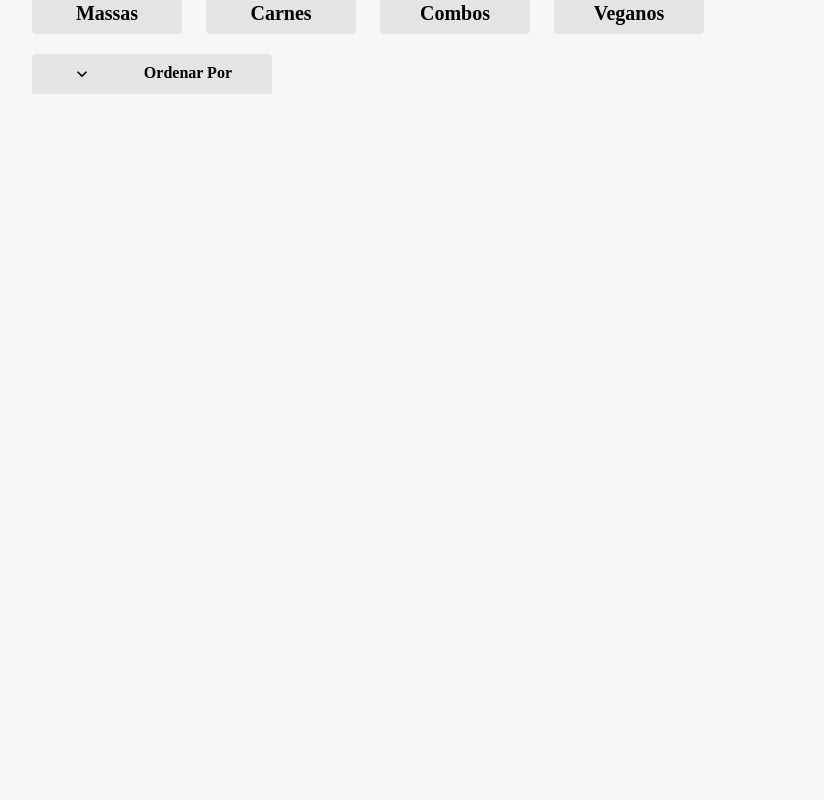
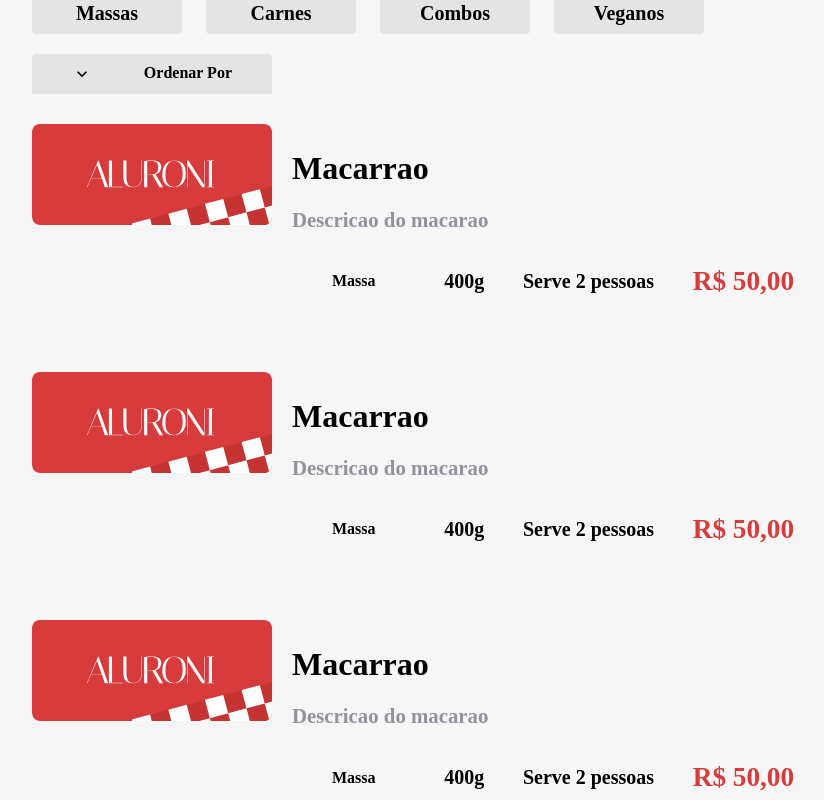
Before and after one commit to diogodoi/learning_React, a React (Create React App) app in the folder second-app/: page / in a window 1280 px wide. Shown: the part 660-1460 px from the top of the page, without its empty margins (168-992 px from the left). Before the commit the page ends 834 px from the top, so only its background shows below. Built offline with nearby package versions, Linux system fonts and the light colour scheme; a web font is replaced by a local one.

Commit message:
Criando a lista de items

```diff
--- /dev/null
+++ b/second-app/src/pages/Cardapio/Itens/Item/Item.module.scss
@@ -0,0 +1,120 @@
+@import "styles/variaveis";
+@import "styles/breakingpoints";
+
+$massas: #d73b3b;
+$carnes: #30201e;
+$combos: #e6c864;
+$veganos: #80aa40;
+
+.item {
+    display: flex;
+    flex-wrap: wrap;
+    width: 90%;
+
+    &__imagem {
+        min-width: 240px;
+
+        @media (max-width: $desktop_xsm) {
+            width: 100%;
+        }
+
+        img {
+            border-radius: 8px;
+            width: 100%;
+        }
+    }
+
+    &__descricao {
+        display: flex;
+        flex: 1;
+        flex-direction: column;
+        flex-wrap: wrap;
+        justify-content: space-around;
+        padding: 0 20px;
+
+        @media (max-width: $desktop_xsm) {
+            flex-direction: row;
+            margin-top: 20px;
+            padding: 0;
+        }
+    }
+
+    &__titulo {
+        h2 {
+            font-size: 2rem;
+            font-weight: bold;
+            margin-bottom: 20px;
+        }
+
+        p {
+            color: $dark-grey;
+            font-size: 1.3rem;
+            font-weight: 600;
+            max-width: 600px;
+            margin-bottom: 20px;
+        }
+    }
+
+    &__tags {
+        display: flex;
+        flex-wrap: wrap;
+        justify-content: space-between;
+        margin-bottom: 20px;
+        max-width: 700px;
+
+        @media (max-width: $desktop_xsm) {
+            justify-content: flex-end;
+        }
+
+        @media (max-width: $mobile) {
+            justify-content: flex-start;
+        }
+
+        >div {
+            margin: 10px;
+        }
+    }
+
+    &__tipo {
+        align-items: center;
+        border-radius: 2px;
+        display: flex;
+        font-weight: bold;
+        height: 40px;
+        justify-content: center;
+        padding: 10px 30px;
+
+        &__massas {
+            background-color: $massas;
+            color: white;
+        }
+
+        &__carnes {
+            background-color: $carnes;
+            color: white;
+        }
+
+        &__combos {
+            background-color: $combos;
+        }
+
+        &__veganos {
+            background-color: $veganos;
+        }
+    }
+
+    &__porcao,
+    &__qtdpessoas,
+    &__valor {
+        align-items: center;
+        display: flex;
+        font-size: 1.25rem;
+        font-weight: bold;
+        justify-content: center;
+    }
+
+    &__valor {
+        color: $red;
+        font-size: 1.7rem;
+    }
+}
--- /dev/null
+++ b/second-app/src/pages/Cardapio/Itens/Item/index.tsx
@@ -0,0 +1,31 @@
+import styles from './Item.module.scss'
+import logo from 'assets/logo.svg'
+export default function Item() {
+    return (
+        <div className={styles.item}>
+            <div className={styles.item__imagem}>
+                <img src={logo} alt="imagem" />
+            </div>
+            <div className={styles.item__descricao}>
+                <div className={styles.item__titulo}>
+                    <h2>Macarrao</h2>
+                    <p>Descricao do macarao</p>
+                </div>
+                <div className={styles.item__tags}>
+                    <div className={styles.item__tipo}>
+                        Massa
+                    </div>
+                    <div className = {styles.item__porcao}>
+                        400g
+                    </div>
+                    <div className ={ styles.item__qtdpessoas}>
+                        Serve 2 pessoas
+                    </div>
+                    <div className = {styles.item__valor}>
+                        R$ 50,00
+                    </div>
+                </div>
+            </div>
+        </div>
+    )
+}
--- /dev/null
+++ b/second-app/src/pages/Cardapio/Itens/Itens.module.scss
@@ -0,0 +1,7 @@
+.itens {
+    display: flex;
+    flex-direction: column;
+    flex-wrap: wrap;
+    gap: 40px;
+    width: 100%;
+  }
--- /dev/null
+++ b/second-app/src/pages/Cardapio/Itens/index.tsx
@@ -0,0 +1,16 @@
+import cardapio from './itens.json'
+import Item from './Item'
+import styles from './Itens.module.scss'
+
+export default function Itens(){
+    return (
+
+        <div className = {styles.itens}>
+            {cardapio.map(
+                item => (
+                    <Item key ={item.id}/>
+                )
+            )}
+        </div>
+    )
+}
--- /dev/null
+++ b/second-app/src/pages/Cardapio/Itens/itens.json
@@ -0,0 +1,119 @@
+[
+    {
+        "title": "Macarrão mediterrâneo",
+        "description": "Macarrão spaghetti com frutos-do-mar e especíarias, especialidade da cozinha. Atenção: Contém camarão e outros frutos-do-mar!",
+        "photo": "/assets/pratos/macarrao_mediterraneo.png",
+        "size": 400,
+        "serving": 2,
+        "price": 73.0,
+        "id": 1,
+        "category": {
+            "id": 1,
+            "label": "Massas"
+        }
+    },
+    {
+        "title": "Macarrão da casa",
+        "description": "Macarrão com frutos-do-mar e especíarias, especialidade da cozinha. Atenção: Contém camarão e outros frutos-do-mar!",
+        "photo": "/assets/pratos/macarrao_da_casa.png",
+        "size": 400,
+        "serving": 2,
+        "price": 54.0,
+        "id": 2,
+        "category": {
+            "id": 1,
+            "label": "Massas"
+        }
+    },
+    {
+        "title": "Macarrão com chilli",
+        "description": "Macarrão fetuccine com molho de chilli e especiárias.",
+        "photo": "/assets/pratos/macarrao_com_chilli.png",
+        "size": 350,
+        "serving": 1,
+        "price": 58.0,
+        "id": 3,
+        "category": {
+            "id": 1,
+            "label": "Massas"
+        }
+    },
+    {
+        "title": "Salada da casa com salmão grelhado",
+        "description": "Salada da casa (alface, rúcula, cenoura) com salmão.",
+        "photo": "/assets/pratos/salada_da_casa.png",
+        "size": 450,
+        "serving": 1,
+        "price": 42.0,
+        "id": 4,
+        "category": {
+            "id": 2,
+            "label": "Carnes"
+        }
+    },
+    {
+        "title": "Bife com batatas",
+        "description": "Bife de boi (150g) na chapa, com batatas fritas. Acompanha arroz e molhos.",
+        "photo": "/assets/pratos/bife_com_batatas.png",
+        "size": 550,
+        "serving": 2,
+        "price": 86.0,
+        "id": 5,
+        "category": {
+            "id": 2,
+            "label": "Carnes"
+        }
+    },
+    {
+        "title": "Picanha picada com legumes e massa",
+        "description": "400g de picanha picada, com legumes grelhados e massa escolhida pelo cliente.",
+        "photo": "/assets/pratos/picanha_picada.png",
+        "size": 850,
+        "serving": 3,
+        "price": 123.0,
+        "id": 6,
+        "category": {
+            "id": 3,
+            "label": "Combos"
+        }
+    },
+    {
+        "title": "Lasagna vegana (carne de soja)",
+        "description": "Lasagna 100% vegana feita com carne de soja e massa especial.",
+        "photo": "/assets/pratos/lasagna_vegana.png",
+        "size": 350,
+        "serving": 1,
+        "price": 45.0,
+        "id": 7,
+        "category": {
+            "id": 4,
+            "label": "Veganos"
+        }
+    },
+    {
+        "title": "Salada especial",
+        "description": "Salada com abacate, manga, alface, grão de bico e muito mais.",
+        "photo": "/assets/pratos/salada_especial.png",
+        "size": 350,
+        "serving": 1,
+        "price": 37.0,
+        "id": 8,
+        "category": {
+            "id": 4,
+            "label": "Veganos"
+        }
+    },
+    {
+        "title": "Almôndegas",
+        "description": "Porção de almôndegas com sour cream, cebola e tempêros. Acompanha arroz ou massa.",
+        "photo": "/assets/pratos/almondegas.png",
+        "size": 740,
+        "serving": 3,
+        "price": 120.0,
+        "id": 9,
+        "category": {
+            "id": 3,
+            "label": "Combos"
+        }
+    }
+]
--- a/second-app/src/pages/Cardapio/index.tsx
+++ b/second-app/src/pages/Cardapio/index.tsx
@@ -4,6 +4,7 @@ import styles from './Cardapio.module.scss';
 import { ReactComponent as Logo } from 'assets/logo.svg'
 import Filtros from './Filtros/index';
 import Ordenador from './Ordenador/index';
+import Itens from './Itens';
 
 
 
@@ -35,6 +36,7 @@ export default function Cardapio() {
                         <Ordenador ordenador = {ordenador} setOrdenador = {setOrdenador}/>
 
                     </div>
+                    <Itens/>
             </section>
 
         </main>
```
